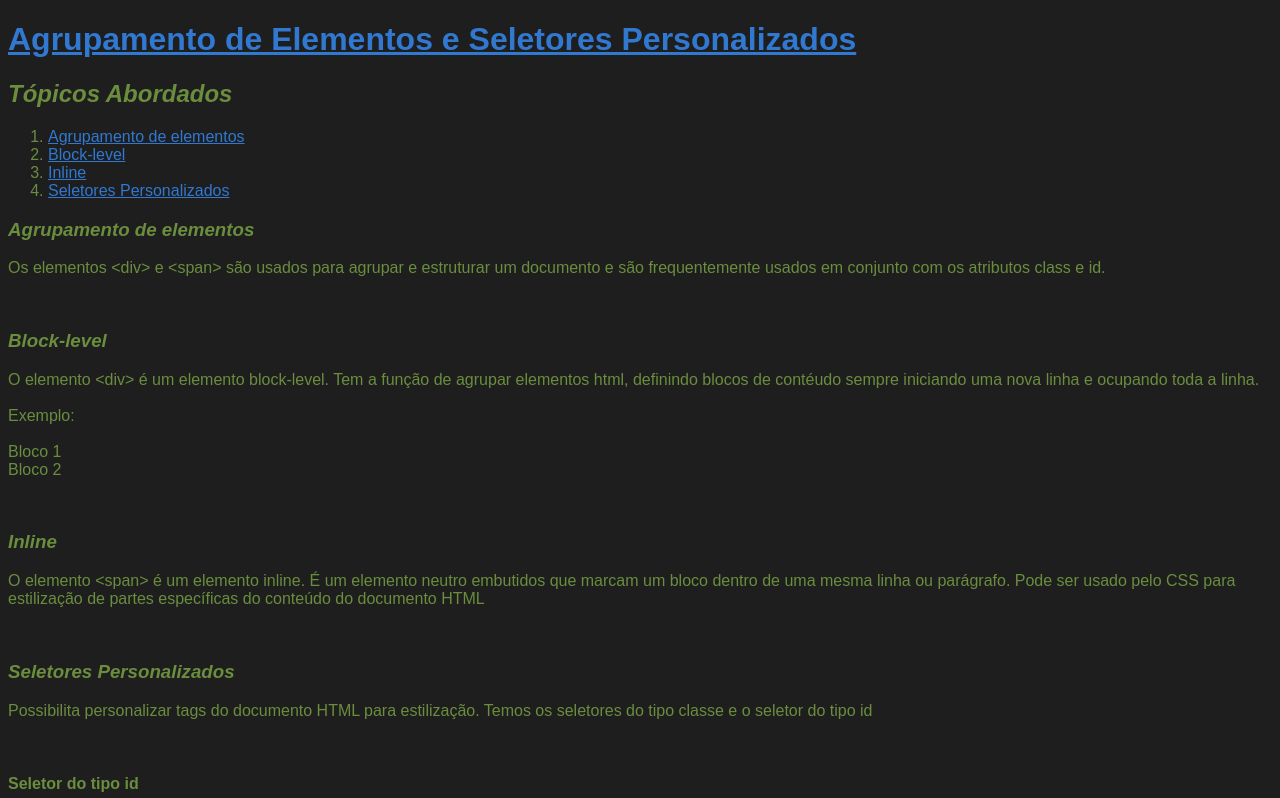
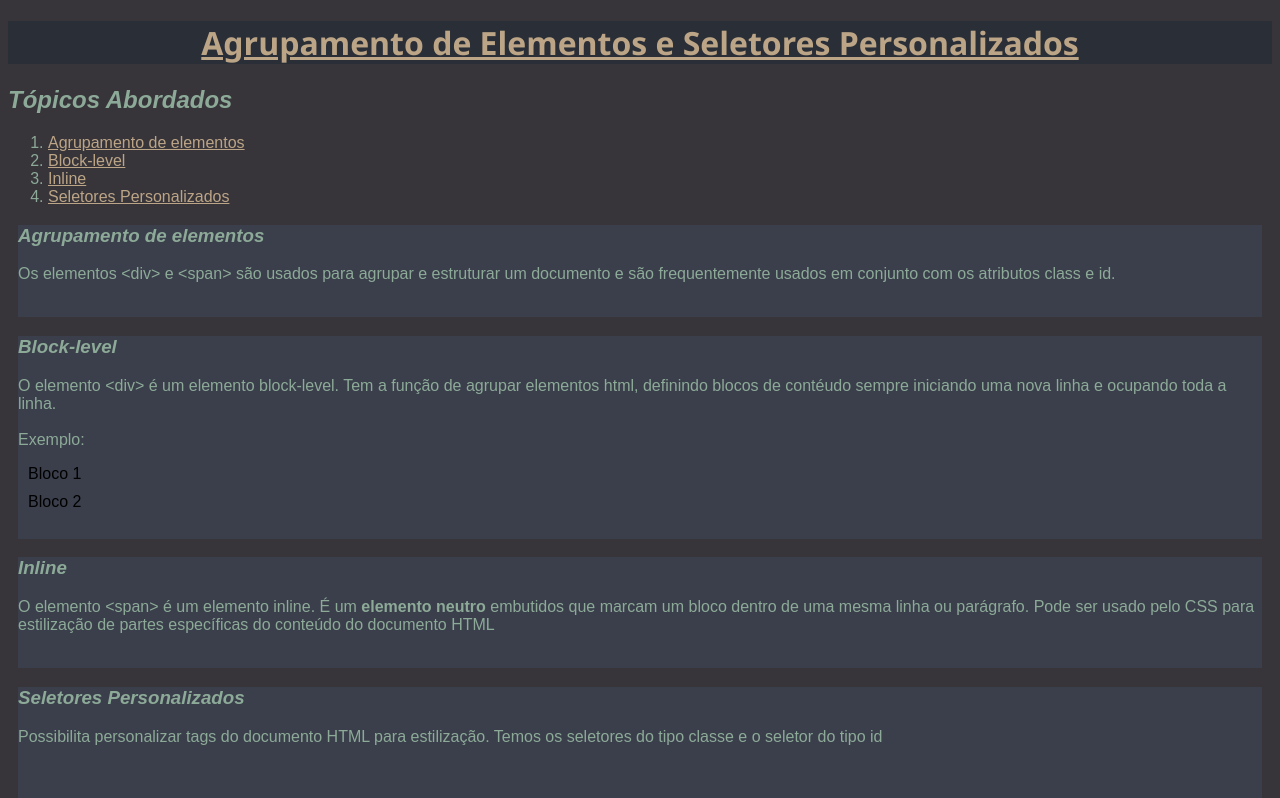
Before and after one commit to G-H-Pulner/Na_Trilha_Do_Aprendizado_Prof._Francis, a plain HTML site: page Agrupamento_de_Elementos_e_Seletores_Personalizados.html in a window 1280 px wide. Shown: the top 798 px of the page. Drawn offline with Linux system fonts and the light colour scheme.

Commit message:
Palheta de cores

```diff
--- a/Agrupamento_de_Elementos_e_Seletores_Personalizados.html
+++ b/Agrupamento_de_Elementos_e_Seletores_Personalizados.html
@@ -10,12 +10,12 @@
     <title>Cascading Style Sheets - Parte 02</title>
 
     <!--CSS Externo-->
-    <link rel="stylesheet" type="text/css" href="CSS/Estilizacao.css" media="screen" />
+    <link rel="stylesheet" type="text/css" href="CSS/RDE12.css" media="screen" />
 </head>
 
 <body>
     <!--Titulo da Pagina-->
-    <h1><a href="https://youtu.be/LrSerjI4JnY" target="_blank">Agrupamento de Elementos e Seletores
+    <h1 id="principal"><a href="https://youtu.be/LrSerjI4JnY" target="_blank">Agrupamento de Elementos e Seletores
             Personalizados</a></h1>
 
     <!--Inicio dos Tópicos-->
@@ -28,56 +28,67 @@
     </ol>
 
     <!--Agrupamento de elementos-->
+    <div>
         <h3 id="agrupamento"><i>Agrupamento de elementos</i></h3>
-
-    <p>Os elementos &ltdiv> e &ltspan> são usados para agrupar e estruturar um documento e são frequentemente usados em
+        <p>Os elementos &ltdiv> e &ltspan> são usados para agrupar e estruturar um documento e são frequentemente usados
+            em
             conjunto com os atributos class e id.
         </p><br>
+    </div>
 
     <!--Block-level-->
+    <div>
         <h3 id="block-level"><i>Block-level</i></h3>
-
         <p>O elemento &ltdiv> é um elemento block-level. Tem a função de agrupar elementos html, definindo blocos de
             contéudo sempre iniciando uma nova linha e ocupando toda a linha. <br><br>
-        Exemplo: <br><br>
-        Bloco 1 <br>
-        Bloco 2</p><br>
+            Exemplo:</p>
+        <div>Bloco 1</div>
+        <div>Bloco 2</div>
+        <br>
+    </div>
 
     <!--Inline-->
+    <div>
         <h3 id="inline"><i>Inline</i></h3>
-
-    <p>O elemento &ltspan> é um elemento inline. É um elemento neutro embutidos que marcam um bloco dentro de uma mesma
-        linha ou parágrafo. Pode ser usado pelo CSS para estilização de partes específicas do conteúdo do documento HTML
+        <p>O elemento &ltspan> é um elemento inline. É um <span>elemento neutro</span> embutidos que marcam um bloco
+            dentro de uma mesma linha ou parágrafo. Pode ser usado pelo CSS para estilização de partes específicas do
+            conteúdo do documento HTML
         </p><br>
+    </div>
 
     <!--Seletores Personalizados-->
+    <div>
         <h3 id="seletores"><i>Seletores Personalizados</i></h3>
-
-    <p>Possibilita personalizar tags do documento HTML para estilização. Temos os seletores do tipo classe e o seletor
+        <p>Possibilita personalizar tags do documento HTML para estilização. Temos os seletores do tipo classe e o
+            seletor
             do tipo id</p><br>
-
         <h4>Seletor do tipo id</h4>
-    <p>O seletor de id usa o atributo id de um elemento HTML para selecionar um elemento específico. Cada id é única. O
+        <p>O seletor de id usa o atributo id de um elemento HTML para selecionar um elemento específico. Cada id é
+            única. O
             seletor de id é representado por “#”.</p><br>
-
         <h4>Seletor do tipo classe</h4>
         <p>O seletor de classe seleciona elementos HTML com um atributo de classe específico.O seletor de classe é
-        representado por um ponto, “.”, e tem como alvo elementos com um determinado valor para seu atributo class. Para
-        casos em que haja necessidade de mais de um elemento com a mesma identificação usamos o atributo class.</p><br>
-
+            representado por um ponto, “.”, e tem como alvo elementos com um determinado valor para seu atributo class.
+            Para
+            casos em que haja necessidade de mais de um elemento com a mesma identificação usamos o atributo class.</p>
+        <br>
         <h4>Pseudo-Classes</h4>
-    <p>Usada para definir um estado especial de um elemento. O seletor de classe é representado por dois pontos, “:”.
+        <p>Usada para definir um estado especial de um elemento. O seletor de classe é representado por dois pontos,
+            “:”.
             Estão relacionados a um elemento ou uma classe.</p><br>
-
         <h4>Pseudo-Elementos</h4>
-    <p>Usado para estilizar partes específicas de um elemento.O seletor de classe é representado por dois pontos seguido
+        <p>Usado para estilizar partes específicas de um elemento.O seletor de classe é representado por dois pontos
+            seguido
             de dois pontos, “::”</p><br>
+    </div>
 
     <!--FIM-->
+    <div>
         <h3><i>FIM</i></h3>
         <figure>
             <img src="Img/Imagens-Proprias/The-End/Final.jpeg" alt="Final">
         </figure>
+    </div>
 </body>
 
 </html>
--- /dev/null
+++ b/CSS/RDE12.css
@@ -0,0 +1,39 @@
+body {
+    background-color: #37343A;
+    font-family: Arial, Helvetica, sans-serif;
+}
+
+/*Cor primaria */
+h1, a, caption, th{
+    color: #BCA586;
+    font-size: 5,5;
+}
+
+/*Cor segundaria */
+h2, h3, ol, ul, figure, p, dl, h4, blockquote, address, pre, td{
+    color: #8DAA98;
+}
+
+div{
+    background-color: #3A3F4B;
+    margin: 10px;
+}
+
+span{
+    font-weight: bold;
+}
+
+h1#principal{
+    font-family: 'Segoe UI', Tahoma, Geneva, Verdana, sans-serif;
+    text-align: center;
+    background-color: #2A2E37;
+}
+/*
+Palheta de cores:
+
+A: #37343A
+B: #BCA586
+C: #8DAA98
+D: #3A3F4B
+E: #2A2E37
+*/
```
Lines whose indentation alone changed are shown as unchanged.
